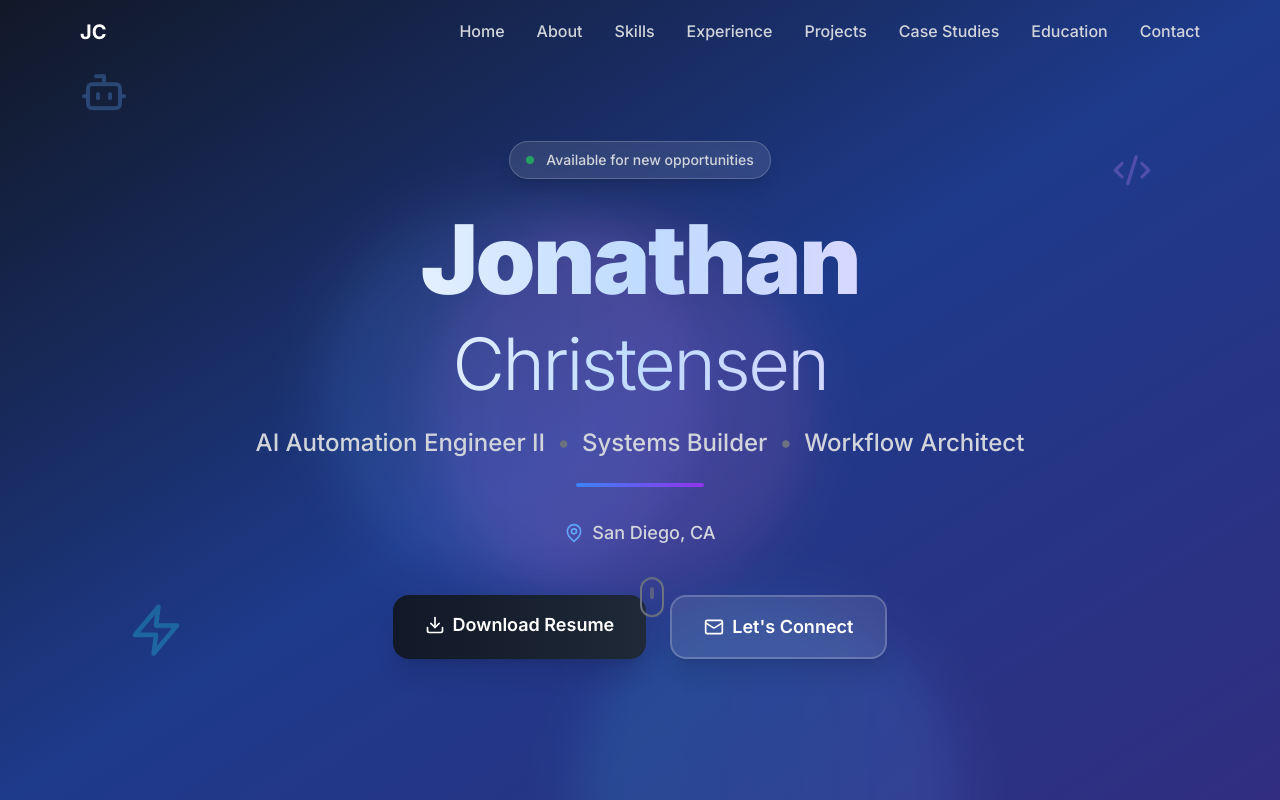
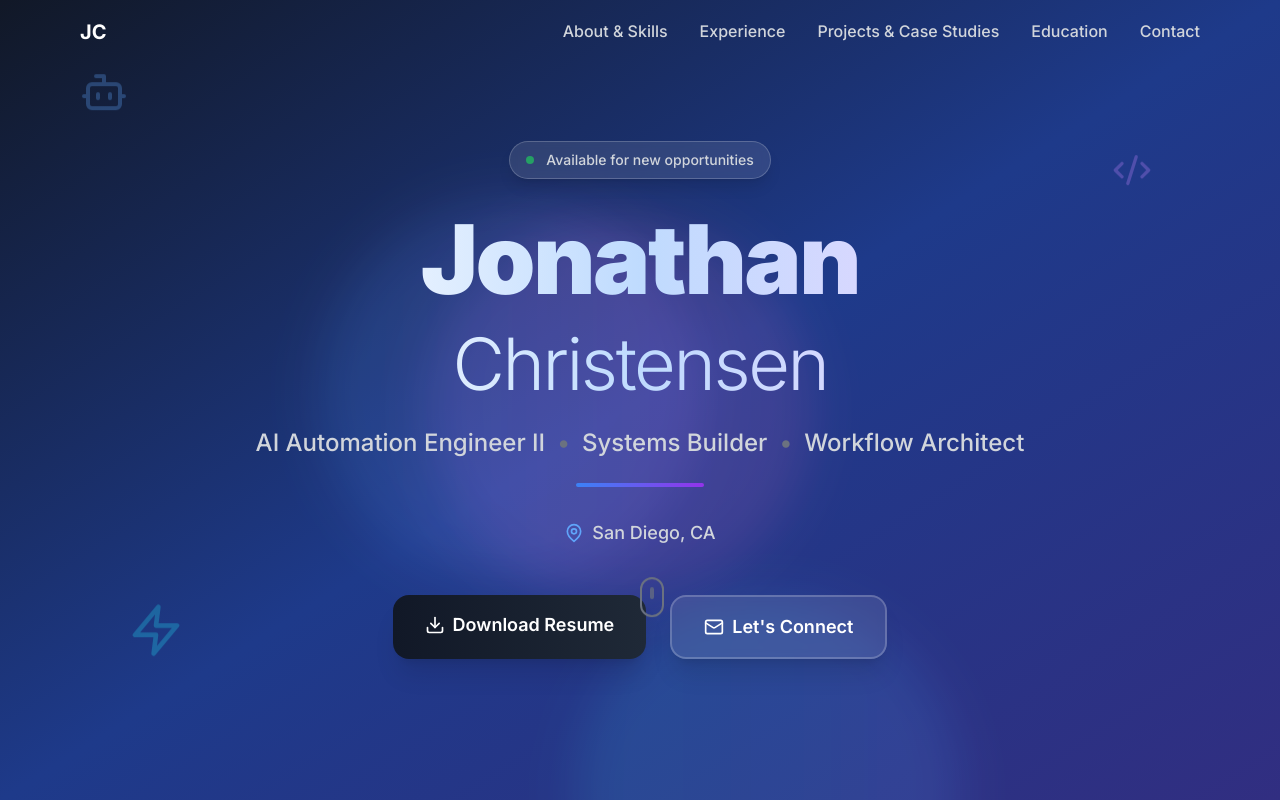
Before and after one commit to mejohnc-ft/MeJohnC.Org, a React (Vite) app: page / in a window 1280 px wide. Shown: the top 800 px of the page. Built offline with nearby package versions, Linux system fonts and the light colour scheme.

Commit message:
Clean up navigation structure

```diff
--- a/src/App.tsx
+++ b/src/App.tsx
@@ -26,14 +26,14 @@ function App() {
       <div id="experience">
         <Experience />
       </div>
+      <div id="education">
+        <Education />
+      </div>
       <div id="projects">
         <Projects />
       </div>
       <div id="case-studies">
         <CaseStudies />
-      </div>
-      <div id="education">
-        <Education />
       </div>
       <div id="contact">
         <Contact />
--- a/src/components/Footer.tsx
+++ b/src/components/Footer.tsx
@@ -58,12 +58,9 @@ const Footer = () => {
               Quick Navigation
             </h4>
             <ul className="space-y-3 text-gray-300">
-              <li><a href="#hero" className="hover:text-white transition-colors hover:translate-x-1 transform duration-300 inline-block">Home</a></li>
-              <li><a href="#summary" className="hover:text-white transition-colors hover:translate-x-1 transform duration-300 inline-block">About</a></li>
-              <li><a href="#skills" className="hover:text-white transition-colors hover:translate-x-1 transform duration-300 inline-block">Skills</a></li>
+              <li><a href="#summary" className="hover:text-white transition-colors hover:translate-x-1 transform duration-300 inline-block">About & Skills</a></li>
               <li><a href="#experience" className="hover:text-white transition-colors hover:translate-x-1 transform duration-300 inline-block">Experience</a></li>
-              <li><a href="#projects" className="hover:text-white transition-colors hover:translate-x-1 transform duration-300 inline-block">Projects</a></li>
-              <li><a href="#case-studies" className="hover:text-white transition-colors hover:translate-x-1 transform duration-300 inline-block">Case Studies</a></li>
+              <li><a href="#projects" className="hover:text-white transition-colors hover:translate-x-1 transform duration-300 inline-block">Projects & Case Studies</a></li>
               <li><a href="#education" className="hover:text-white transition-colors hover:translate-x-1 transform duration-300 inline-block">Education</a></li>
               <li><a href="#contact" className="hover:text-white transition-colors hover:translate-x-1 transform duration-300 inline-block">Contact</a></li>
             </ul>
--- a/src/components/Navigation.tsx
+++ b/src/components/Navigation.tsx
@@ -15,12 +15,9 @@ const Navigation = () => {
   }, []);
 
   const navItems = [
-    { label: 'Home', href: '#hero' },
-    { label: 'About', href: '#summary' },
-    { label: 'Skills', href: '#skills' },
+    { label: 'About & Skills', href: '#summary' },
     { label: 'Experience', href: '#experience' },
-    { label: 'Projects', href: '#projects' },
-    { label: 'Case Studies', href: '#case-studies' },
+    { label: 'Projects & Case Studies', href: '#projects' },
     { label: 'Education', href: '#education' },
     { label: 'Contact', href: '#contact' }
   ];
```
